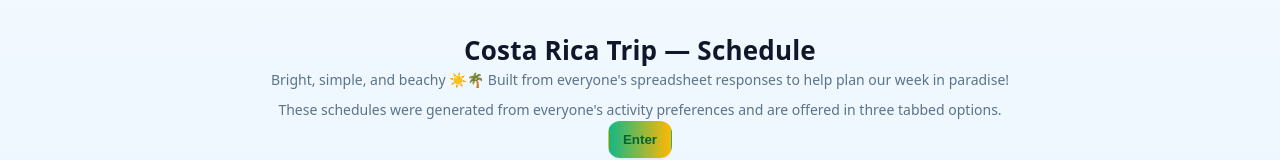
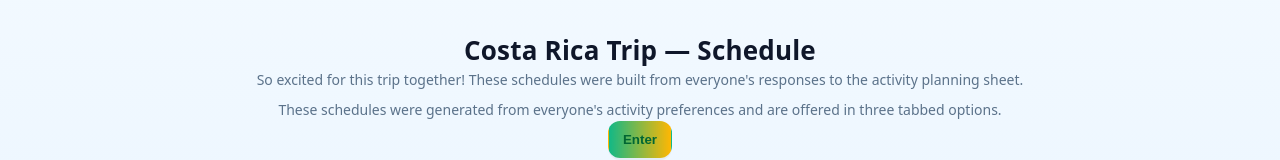
Before and after one commit to vibrantantelope/costa-rica, a React (Vite) app: page / in a window 1280 px wide. Shown: the part 305-465 px from the top of the page. Built offline with nearby package versions, Linux system fonts and the light colour scheme.

Commit message:
Update site subtitle

```diff
--- a/src/App.jsx
+++ b/src/App.jsx
@@ -64,7 +64,9 @@ export default function App() {
         <header className={`site-header ${isHeaderOpen ? "" : "collapsed"}`}>
           <div className="site-header__titles">
             <h1 className="site-title">Costa Rica Trip — Schedule</h1>
-            <p className="site-subtitle">Bright, simple, and beachy ☀️🌴 Built from everyone's spreadsheet responses to help plan our week in paradise!</p>
+            <p className="site-subtitle">
+              So excited for this trip together! These schedules were built from everyone's responses to the activity planning sheet.
+            </p>
           </div>
           <p className="site-explainer">
             These schedules were generated from everyone's activity preferences and are offered in three tabbed options.
--- a/src/components/LandingPage.jsx
+++ b/src/components/LandingPage.jsx
@@ -7,7 +7,7 @@ export default function LandingPage({ onEnter }) {
       <div className="landing">
         <h1 className="site-title">Costa Rica Trip — Schedule</h1>
         <p className="site-subtitle">
-          Bright, simple, and beachy ☀️🌴 Built from everyone's spreadsheet responses to help plan our week in paradise!
+          So excited for this trip together! These schedules were built from everyone's responses to the activity planning sheet.
         </p>
         <p className="site-explainer">
           These schedules were generated from everyone's activity preferences and are offered in three tabbed options.
```
